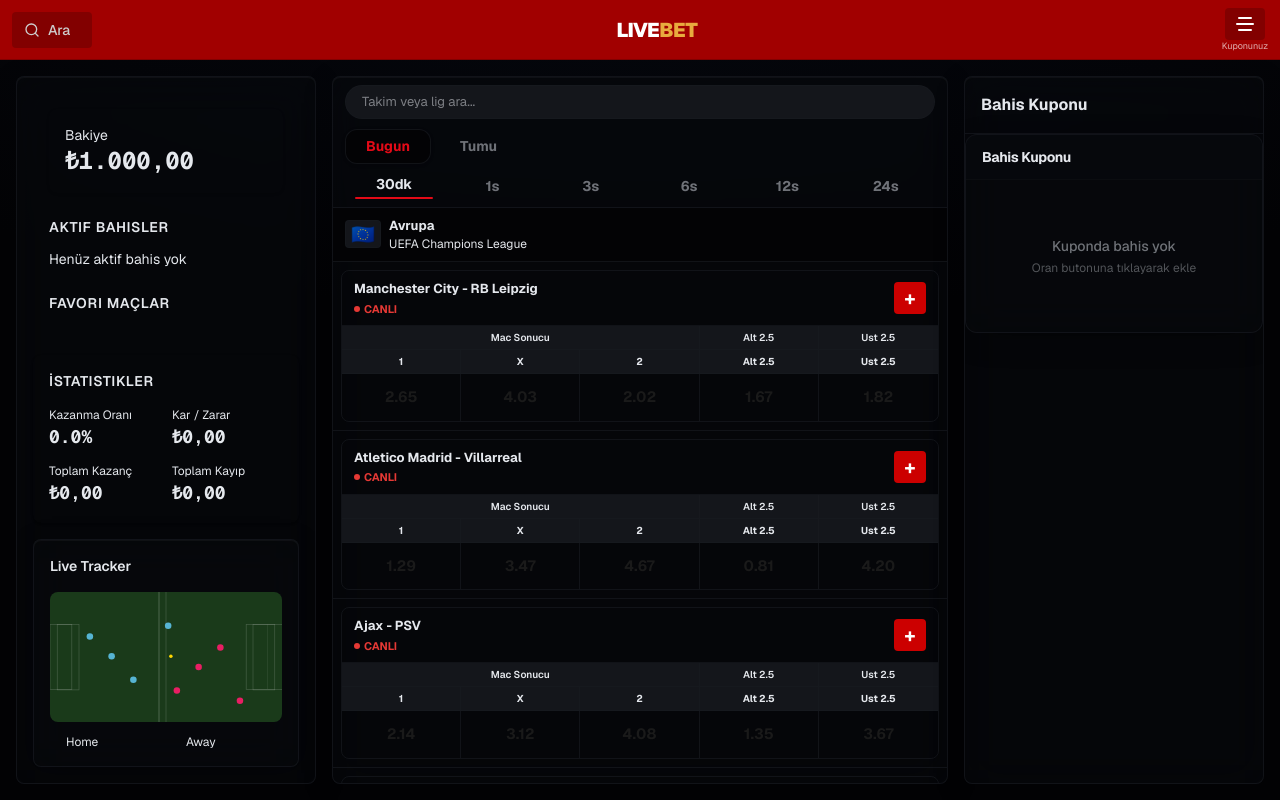
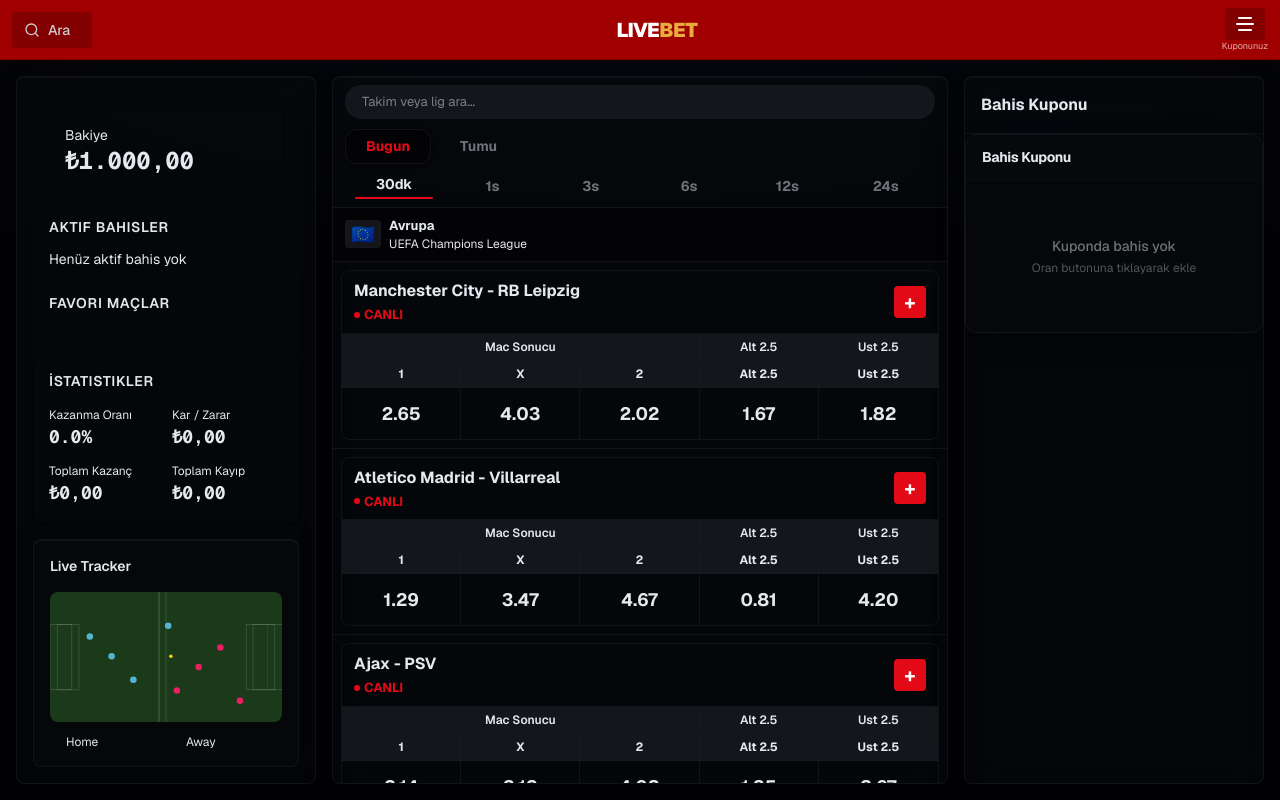
Before and after one commit to fourmeme21/Livebet, a Next.js app: page / in a window 1280 px wide. Built offline with nearby package versions, Linux system fonts and the light colour scheme.

Commit message:
Update market-card.tsx

```diff
--- a/components/market-card.tsx
+++ b/components/market-card.tsx
@@ -2,6 +2,9 @@
 
 import { Market } from '@/lib/betting-store';
 import { motion } from 'framer-motion';
+
+// Bayrak kirmizisi
+const RED = '#E30A17';
 
 interface MarketCardProps {
   market: Market;
@@ -19,61 +22,65 @@
   return (
     <div className="w-full rounded-lg overflow-hidden border border-border bg-background">
 
-      {/* ── Takım + saat + + butonu ── */}
+      {/* Takim + saat + + butonu */}
       <div className="flex items-center justify-between px-3 py-2 gap-2">
         <div className="flex-1 min-w-0">
-          <p className="text-[13px] font-bold text-foreground truncate">
+          {/* 13px → 16px (+20%) */}
+          <p className="text-[16px] font-bold text-foreground truncate">
             {market.homeTeam} - {market.awayTeam}
           </p>
-          <p className="text-[11px] text-muted-foreground mt-0.5">
-            {market.isLive ? (
-              <span className="flex items-center gap-1 font-bold" style={{ color: '#e53935' }}>
-                <span className="inline-block w-1.5 h-1.5 rounded-full bg-current animate-pulse" />
-                CANLI
-              </span>
-            ) : 'Bugun, 22:00'}
-          </p>
+          {/* 11px → 13px (+20%) */}
+          {market.isLive ? (
+            <span className="flex items-center gap-1 text-[13px] font-bold mt-0.5"
+              style={{ color: RED }}>
+              <span className="inline-block w-1.5 h-1.5 rounded-full bg-current animate-pulse" />
+              CANLI
+            </span>
+          ) : (
+            <p className="text-[13px] text-muted-foreground mt-0.5">Bugun, 22:00</p>
+          )}
         </div>
 
         <motion.button
           onClick={onDetail}
           whileTap={{ scale: 0.88 }}
           className="shrink-0 w-8 h-8 rounded flex items-center justify-center text-white font-bold text-xl"
-          style={{ backgroundColor: '#cc0000' }}
+          style={{ backgroundColor: RED }}
         >
           +
         </motion.button>
       </div>
 
-      {/* ── Oran tablosu — birebir NORMA ── */}
+      {/* Oran tablosu */}
       <div className="border-t border-border">
 
-        {/* Ust baslik: Mac Sonucu | (bos) */}
+        {/* Ust baslik */}
         <div className="grid border-b border-border"
           style={{ gridTemplateColumns: '3fr 1fr 1fr', backgroundColor: 'var(--muted)' }}>
-          <div className="px-2 py-1 text-[10px] font-semibold text-muted-foreground border-r border-border text-center">
+          {/* 10px → 12px (+20%) */}
+          <div className="px-2 py-1 text-[12px] font-semibold text-muted-foreground border-r border-border text-center">
             Mac Sonucu
           </div>
-          <div className="px-1 py-1 text-[10px] font-semibold text-muted-foreground text-center border-r border-border">
+          <div className="px-1 py-1 text-[12px] font-semibold text-muted-foreground text-center border-r border-border">
             Alt 2.5
           </div>
-          <div className="px-1 py-1 text-[10px] font-semibold text-muted-foreground text-center">
+          <div className="px-1 py-1 text-[12px] font-semibold text-muted-foreground text-center">
             Ust 2.5
           </div>
         </div>
 
-        {/* Kolon basliklari: 1 | X | 2 | Alt 2.5 | Ust 2.5 */}
+        {/* Kolon basliklari */}
         <div className="grid border-b border-border"
           style={{ gridTemplateColumns: '1fr 1fr 1fr 1fr 1fr', backgroundColor: 'var(--muted)' }}>
           {['1', 'X', '2', 'Alt 2.5', 'Ust 2.5'].map((label, i) => (
             <div key={label}
-              className={`text-center py-1 text-[10px] font-bold text-muted-foreground ${i < 4 ? 'border-r border-border' : ''}`}>
+              className={`text-center py-1 text-[12px] font-bold text-muted-foreground ${i < 4 ? 'border-r border-border' : ''}`}>
               {label}
             </div>
           ))}
         </div>
 
-        {/* Oran degerleri */}
+        {/* Oran degerleri — 15px → 18px (+20%) */}
         <div className="grid" style={{ gridTemplateColumns: '1fr 1fr 1fr 1fr 1fr' }}>
           {[
             { val: market.odds.home, fn: () => onBet('home', market.odds.home) },
@@ -86,8 +93,8 @@
               key={i}
               onClick={fn}
               whileTap={{ scale: 0.93 }}
-              className={`py-3 text-center font-bold text-[15px] hover:bg-primary/10 transition-colors ${i < 4 ? 'border-r border-border' : ''}`}
-              style={{ color: '#1a1a1a', fontWeight: 700 }}
+              className={`py-3 text-center font-bold text-[18px] hover:bg-primary/10 transition-colors ${i < 4 ? 'border-r border-border' : ''}`}
+              style={{ color: 'var(--foreground)', fontWeight: 700 }}
             >
               {val.toFixed(2)}
             </motion.button>
```
